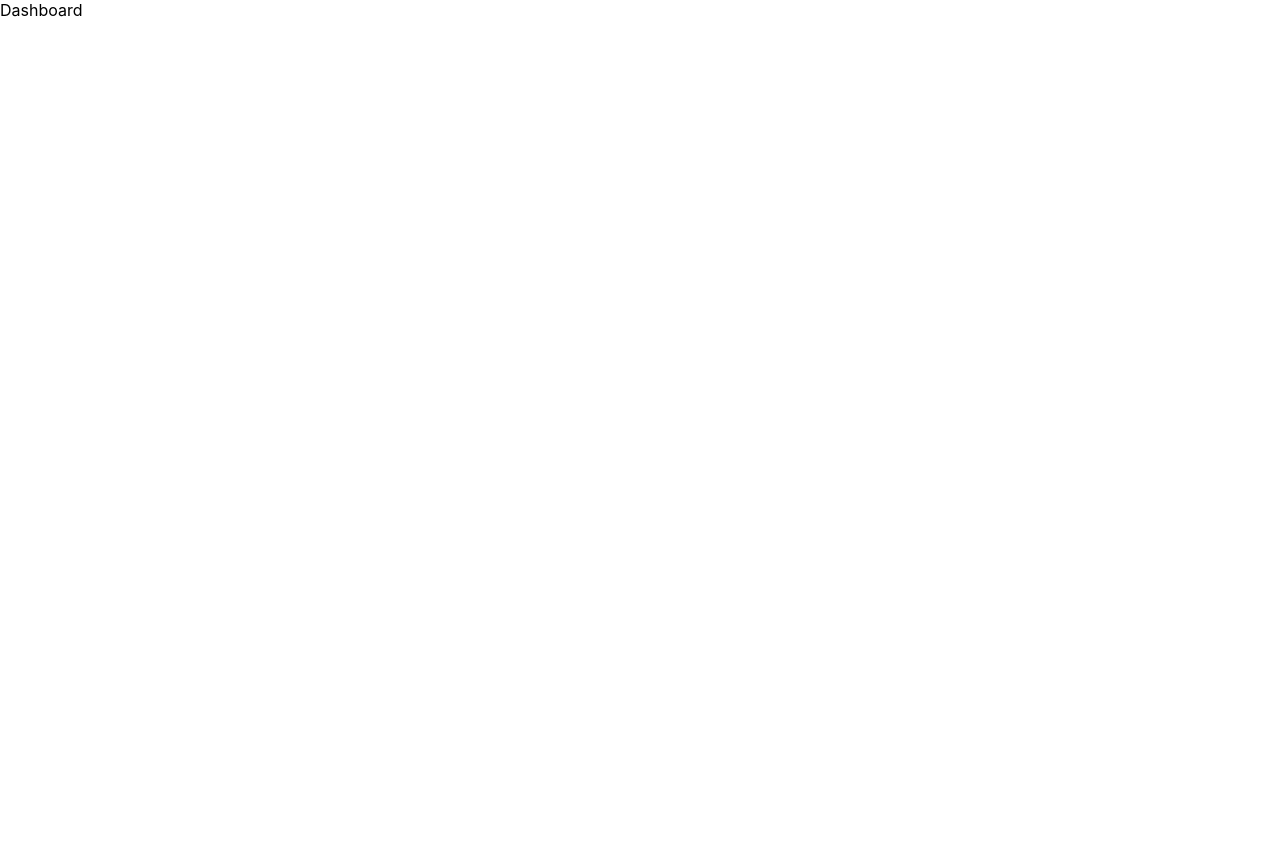
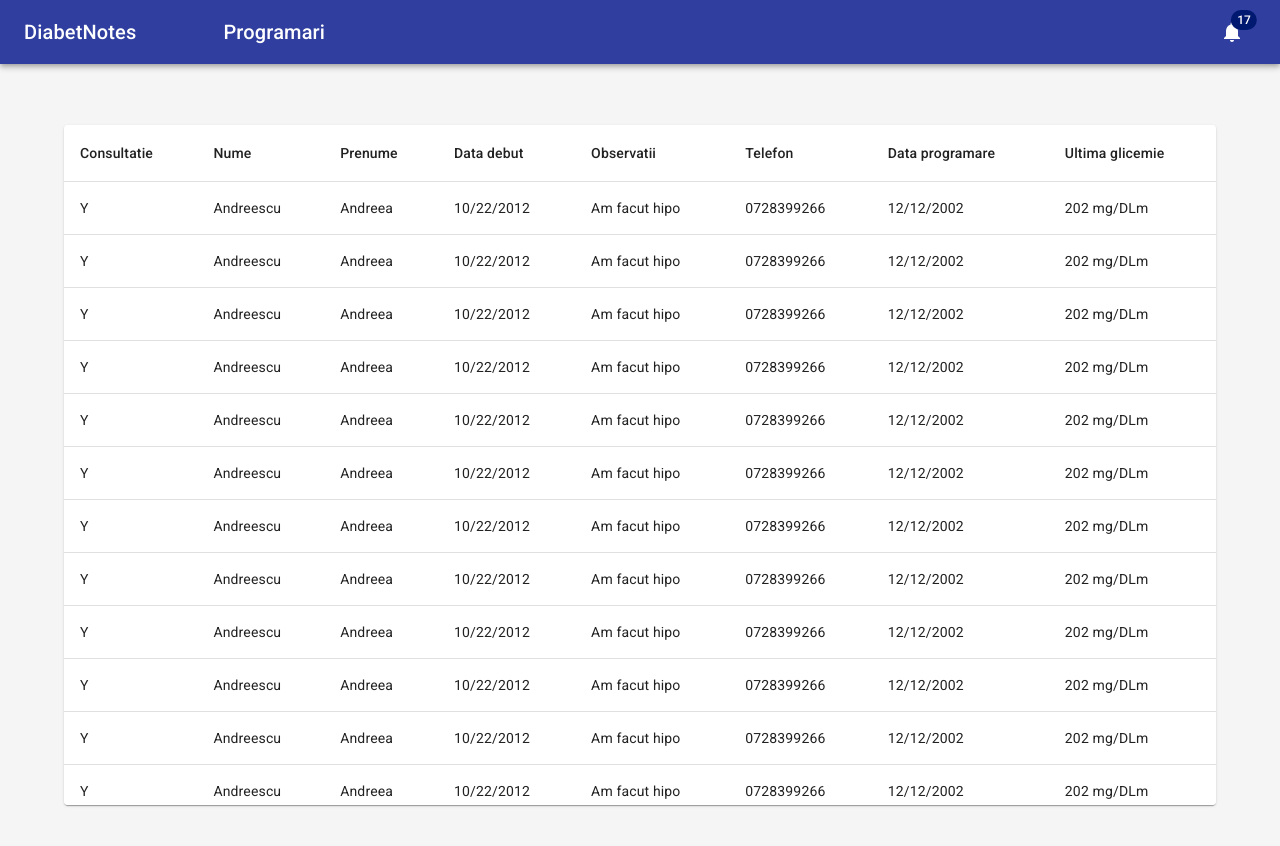
Before and after one commit to monstruSSG/diabet-notes-web, a React (Create React App) app: page / in a window 1280 px wide. Shown: the top 846 px of the page. Before the commit the page ends 800 px from the top, so only its background shows below. Built offline with nearby package versions, Linux system fonts and the light colour scheme.

Commit message:
feat(Dashboard): Finished dummy version of dashboard

```diff
--- a/src/App.css
+++ b/src/App.css
@@ -2,5 +2,4 @@
 .App {
   width: 100%;
   height: 100%;
-  background-color: red;
 }
--- /dev/null
+++ b/src/common/Table.js
@@ -0,0 +1,83 @@
+import React from 'react';
+import { makeStyles } from '@material-ui/core/styles';
+import Table from '@material-ui/core/Table';
+import TableBody from '@material-ui/core/TableBody';
+import TableCell from '@material-ui/core/TableCell';
+import TableContainer from '@material-ui/core/TableContainer';
+import TableHead from '@material-ui/core/TableHead';
+import TableRow from '@material-ui/core/TableRow';
+import Paper from '@material-ui/core/Paper';
+
+const useStyles = makeStyles({
+    table: {
+        minWidth: 650,
+    },
+});
+
+const rows = [
+    {},
+    {},
+    {},
+    {},
+    {},
+    {},
+    {},
+    {},
+    {},
+    {},
+    {},
+    {},
+    {},
+    {},
+
+    {},
+    {},
+    {},
+    {},
+    {},
+
+    {},
+    {},
+    {},
+    {},
+    {},
+];
+
+export default function SimpleTable() {
+    const classes = useStyles();
+
+    return (
+        <TableContainer component={Paper}>
+            <Table className={classes.table} aria-label="simple table">
+                <TableHead>
+                    <TableRow>
+                        <TableCell>Consultatie</TableCell>
+                        <TableCell align="left">Nume</TableCell>
+                        <TableCell align="left">Prenume</TableCell>
+                        <TableCell align="left">Data debut</TableCell>
+                        <TableCell align="left">Observatii</TableCell>
+                        <TableCell align="left">Telefon</TableCell>
+                        <TableCell align="left">Data programare</TableCell>
+                        <TableCell align="left">Ultima glicemie</TableCell>
+                    </TableRow>
+                </TableHead>
+                <TableBody>
+                    {rows.map((row) => (
+                        <TableRow key={row.name}>
+                            <TableCell component="th" scope="row">
+                                Y
+                            </TableCell>
+                            <TableCell align="left">Andreescu</TableCell>
+                            <TableCell align="left">Andreea</TableCell>
+                            <TableCell align="left">10/22/2012</TableCell>
+                            <TableCell align="left">Am facut hipo</TableCell>
+                            <TableCell align="left">0728399266</TableCell>
+                            <TableCell align="left">12/12/2002</TableCell>
+                            <TableCell align="left">202 mg/DLm</TableCell>
+                        </TableRow>
+                    ))}
+                </TableBody>
+            </Table>
+        </TableContainer>
+    );
+}
--- a/src/index.css
+++ b/src/index.css
@@ -3,6 +3,7 @@ html {
   padding: 0;
   width: 100%;
   height: 100%;
+  background-color: #f5f5f5;
 }
 
 body {
--- a/src/utils/GlobalMuiTheme.js
+++ b/src/utils/GlobalMuiTheme.js
@@ -15,6 +15,36 @@ const primaryButtonColor = '#303f9f'
 const secondarButtonColor = '#001970'
 
 const MuiTheme = createMuiTheme({
+  palette: {
+    primary: {
+      main: primaryColor,
+    },
+    secondary: {
+      main: secondaryColor,
+    },
+    success: {
+      main: success
+    },
+    error: {
+      main: error
+    },
+    warning: {
+      main: warning
+    },
+    contrastThreshold: 3,
+    tonalOffset: 0.2,
 
+  },
+  overrides: {
+    MuiButton: {
+      text: {
+        color: whiteColor
+      },
+      root: {
+        minWidth: 30,
+        backgroundColor: 'red',
+      }
+    },
+  }
 })
 export default MuiTheme
--- a/src/views/Dashboard/AppBar/AppBar.js
+++ b/src/views/Dashboard/AppBar/AppBar.js
@@ -0,0 +1,195 @@
+import React from 'react';
+import { fade, makeStyles } from '@material-ui/core/styles';
+import AppBar from '@material-ui/core/AppBar';
+import Toolbar from '@material-ui/core/Toolbar';
+import IconButton from '@material-ui/core/IconButton';
+import Typography from '@material-ui/core/Typography';
+import Badge from '@material-ui/core/Badge';
+import MenuItem from '@material-ui/core/MenuItem';
+import Menu from '@material-ui/core/Menu';
+import AccountCircle from '@material-ui/icons/AccountCircle';
+import MailIcon from '@material-ui/icons/Mail';
+import NotificationsIcon from '@material-ui/icons/Notifications';
+import MoreIcon from '@material-ui/icons/MoreVert';
+
+const useStyles = makeStyles((theme) => ({
+  grow: {
+    flexGrow: 1,
+  },
+  menuButton: {
+    marginRight: theme.spacing(2),
+  },
+  title: {
+    display: 'none',
+    [theme.breakpoints.up('sm')]: {
+      display: 'block',
+    },
+  },
+  search: {
+    position: 'relative',
+    borderRadius: theme.shape.borderRadius,
+    backgroundColor: fade(theme.palette.common.white, 0.15),
+    '&:hover': {
+      backgroundColor: fade(theme.palette.common.white, 0.25),
+    },
+    marginRight: theme.spacing(2),
+    marginLeft: 0,
+    width: '100%',
+    [theme.breakpoints.up('sm')]: {
+      marginLeft: theme.spacing(3),
+      width: 'auto',
+    },
+  },
+  searchIcon: {
+    padding: theme.spacing(0, 2),
+    height: '100%',
+    position: 'absolute',
+    pointerEvents: 'none',
+    display: 'flex',
+    alignItems: 'center',
+    justifyContent: 'center',
+  },
+  inputRoot: {
+    color: 'inherit',
+  },
+  inputInput: {
+    padding: theme.spacing(1, 1, 1, 0),
+    // vertical padding + font size from searchIcon
+    paddingLeft: `calc(1em + ${theme.spacing(4)}px)`,
+    transition: theme.transitions.create('width'),
+    width: '100%',
+    [theme.breakpoints.up('md')]: {
+      width: '20ch',
+    },
+  },
+  sectionDesktop: {
+    display: 'none',
+    [theme.breakpoints.up('md')]: {
+      display: 'flex',
+    },
+  },
+  sectionMobile: {
+    display: 'flex',
+    [theme.breakpoints.up('md')]: {
+      display: 'none',
+    },
+  },
+}));
+
+export default function PrimarySearchAppBar() {
+  const classes = useStyles();
+  const [anchorEl, setAnchorEl] = React.useState(null);
+  const [mobileMoreAnchorEl, setMobileMoreAnchorEl] = React.useState(null);
+
+  const isMenuOpen = Boolean(anchorEl);
+  const isMobileMenuOpen = Boolean(mobileMoreAnchorEl);
+
+  const handleProfileMenuOpen = (event) => {
+    setAnchorEl(event.currentTarget);
+  };
+
+  const handleMobileMenuClose = () => {
+    setMobileMoreAnchorEl(null);
+  };
+
+  const handleMenuClose = () => {
+    setAnchorEl(null);
+    handleMobileMenuClose();
+  };
+
+  const handleMobileMenuOpen = (event) => {
+    setMobileMoreAnchorEl(event.currentTarget);
+  };
+
+  const menuId = 'primary-search-account-menu';
+  const renderMenu = (
+    <Menu
+      anchorEl={anchorEl}
+      anchorOrigin={{ vertical: 'top', horizontal: 'right' }}
+      id={menuId}
+      keepMounted
+      transformOrigin={{ vertical: 'top', horizontal: 'right' }}
+      open={isMenuOpen}
+      onClose={handleMenuClose}
+    >
+      <MenuItem onClick={handleMenuClose}>Profile</MenuItem>
+      <MenuItem onClick={handleMenuClose}>My account</MenuItem>
+    </Menu>
+  );
+
+  const mobileMenuId = 'primary-search-account-menu-mobile';
+  const renderMobileMenu = (
+    <Menu
+      anchorEl={mobileMoreAnchorEl}
+      anchorOrigin={{ vertical: 'top', horizontal: 'right' }}
+      id={mobileMenuId}
+      keepMounted
+      transformOrigin={{ vertical: 'top', horizontal: 'right' }}
+      open={isMobileMenuOpen}
+      onClose={handleMobileMenuClose}
+    >
+      <MenuItem>
+        <IconButton aria-label="show 4 new mails" color="inherit">
+          <Badge badgeContent={4} color="secondary">
+            <MailIcon />
+          </Badge>
+        </IconButton>
+        <p>Messages</p>
+      </MenuItem>
+      <MenuItem>
+        <IconButton aria-label="show 11 new notifications" color="inherit">
+          <Badge badgeContent={11} color="secondary">
+            <NotificationsIcon />
+          </Badge>
+        </IconButton>
+        <p>Notifications</p>
+      </MenuItem>
+      <MenuItem onClick={handleProfileMenuOpen}>
+        <IconButton
+          aria-label="account of current user"
+          aria-controls="primary-search-account-menu"
+          aria-haspopup="true"
+          color="inherit"
+        >
+          <AccountCircle />
+        </IconButton>
+        <p>Profile</p>
+      </MenuItem>
+    </Menu>
+  );
+
+  return (
+    <div className={classes.grow}>
+      <AppBar position="static">
+        <Toolbar>
+
+          <Typography className={classes.title} variant="h6" noWrap>
+            DiabetNotes &nbsp;&nbsp;&nbsp;&nbsp;&nbsp;&nbsp;&nbsp;&nbsp;&nbsp;&nbsp;&nbsp;&nbsp;&nbsp;&nbsp;&nbsp; Programari
+          </Typography>
+
+          <div className={classes.grow} />
+          <div className={classes.sectionDesktop}>
+            <IconButton aria-label="show 17 new notifications" color="inherit">
+              <Badge badgeContent={17} color="secondary">
+                <NotificationsIcon />
+              </Badge>
+            </IconButton>
+          </div>
+          <div className={classes.sectionMobile}>
+            <IconButton
+              aria-label="show more"
+              aria-controls={mobileMenuId}
+              aria-haspopup="true"
+              onClick={handleMobileMenuOpen}
+              color="inherit"
+            >
+              <MoreIcon />
+            </IconButton>
+          </div>
+        </Toolbar>
+      </AppBar>
+      {renderMobileMenu}
+      {renderMenu}
+    </div>
+  );
+}
--- a/src/views/Dashboard/Dasboard.js
+++ b/src/views/Dashboard/Dasboard.js
@@ -1,12 +1,51 @@
 import React from 'react'
+import { Grid, Typography } from '@material-ui/core'
+import { withStyles } from '@material-ui/core'
+
+import Header from './AppBar/AppBar'
+import Table from '../../common/Table'
 
 let Dashboard = props => {
+    let { classes } = props
 
     return (
-        <div>
-            Dashboard
+        <div className={classes.container}>
+            <div className={classes.header}>
+                <Header />
+            </div>
+            <div className={classes.contentContainer}>
+                <div className={classes.subContent}>
+
+                    <Table />
+
+                </div>
+            </div>
         </div>
     )
 }
 
-export default Dashboard
+let styles = theme => ({
+    container: {
+        width: '100%',
+        height: '100%'
+    },
+    header: {
+        width: '100%',
+        height: 65
+    },
+    contentContainer: {
+        width: '100%',
+        height: '100%',
+        display: 'flex',
+        justifyContent: 'center',
+        alignItems: 'center'
+    },
+    subContent: {
+        width: '90%',
+        height: '85%',
+        display: 'flex',
+        flexDirection: 'column',
+    }
+})
+
+export default withStyles(styles)(Dashboard)
```
